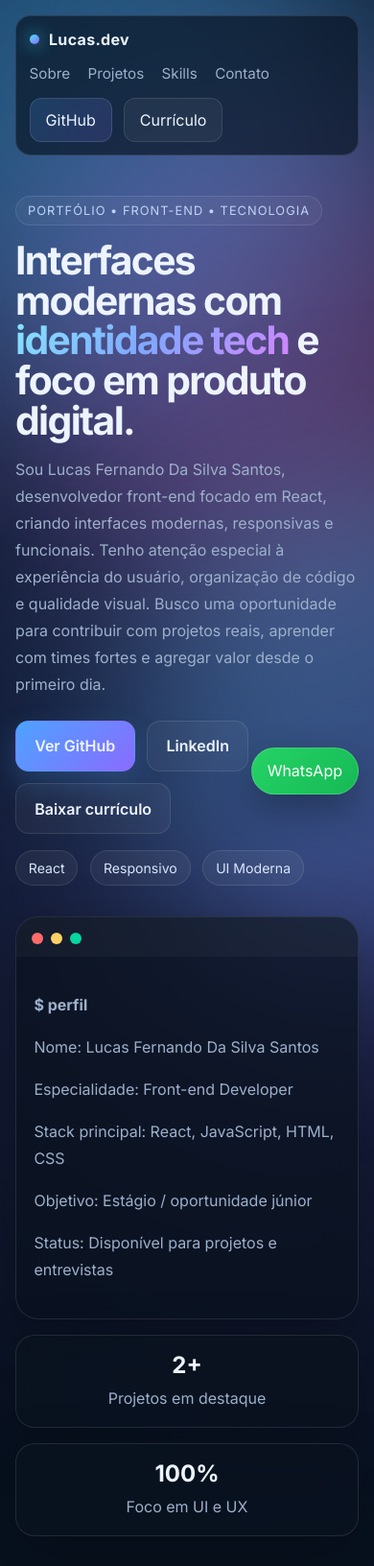
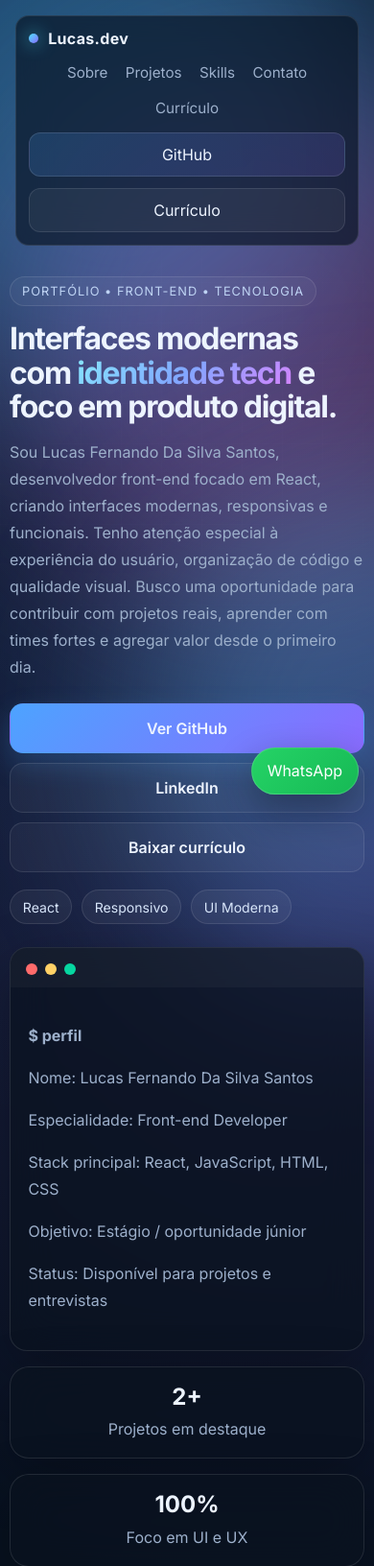
Before and after one commit to lucas173939/Portfolio-lucasdev, a plain HTML site: page index.html in a window 390 px wide. Shown: the top 1632 px of the page at 96% size. Drawn offline with Linux system fonts and the light colour scheme.

Commit message:
Add files via upload

```diff
--- a/index.html
+++ b/index.html
@@ -27,6 +27,7 @@
       <a href="#projetos">Projetos</a>
       <a href="#skills">Skills</a>
       <a href="#contato">Contato</a>
+      <a href="#curriculo">Currículo</a>
     </nav>
 
     <div class="top-actions">
@@ -53,7 +54,7 @@
         <div class="hero-actions">
           <a class="btn primary" href="https://github.com/lucas173939" target="_blank" rel="noreferrer">Ver GitHub</a>
           <a class="btn secondary" href="https://www.linkedin.com/in/lucasfernandossantos" target="_blank" rel="noreferrer">LinkedIn</a>
-          <a class="btn secondary" href="curriculo-lucas-fernando.pdf" download>Baixar currículo</a>
+          <a class="btn secondary" href="LucasFernando.Curriculo" download>Baixar currículo</a>
         </div>
 
         <div class="badges">
@@ -179,8 +180,18 @@
         <span>Consumo de APIs</span>
         <span>Responsividade</span>
       </div>
-    </section>
-
+    id="curriculo" class="section container reveal">
+  <div class="section-heading">
+    <span class="section-tag">Currículo</span>
+    <h2>Visualização do meu currículo</h2>
+  </div>
+  <div class="resume-box">
+    <iframe
+      src="curriculo-lucas-fernando.pdf"
+      title="Currículo Lucas Fernando Santos"
+      class="resume-frame"
+    ></iframe>
+  </div>
     <section id="contato" class="section container reveal">
       <div class="contact-card">
         <div>
--- a/styles.css
+++ b/styles.css
@@ -58,3 +58,113 @@ a{color:inherit;text-decoration:none}
 @keyframes whatsappPulse{0%{box-shadow:0 0 0 0 rgba(37,211,102,.45),0 16px 38px rgba(15,23,42,.45)}70%{box-shadow:0 0 0 16px rgba(37,211,102,0),0 16px 38px rgba(15,23,42,.45)}100%{box-shadow:0 0 0 0 rgba(37,211,102,0),0 16px 38px rgba(15,23,42,.45)}}
 @media (max-width:960px){.hero,.cards-3,.cards-2,.contact-card{grid-template-columns:1fr}.topbar{flex-wrap:wrap}.nav{width:100%;overflow-x:auto}}
 @media (max-width:640px){.topbar{padding:.85rem;border-radius:16px}.hero{padding-top:2.6rem}.hero-copy h1{font-size:2.55rem}.stats{grid-template-columns:1fr}.top-actions{width:100%;justify-content:flex-start;flex-wrap:wrap}.whatsapp-button{right:16px;bottom:16px;padding:.85rem 1rem}}
+
+@media (max-width: 1024px) {
+  .hero {
+    grid-template-columns: 1fr;
+    gap: 1.5rem;
+    padding-top: 2rem;
+  }
+
+  .cards-3 {
+    grid-template-columns: 1fr 1fr;
+  }
+
+  .cards-2,
+  .contact-card {
+    grid-template-columns: 1fr;
+  }
+
+  .topbar {
+    flex-wrap: wrap;
+    gap: 1rem;
+  }
+
+  .nav {
+    width: 100%;
+    justify-content: center;
+    flex-wrap: wrap;
+  }
+
+  .top-actions {
+    width: 100%;
+    justify-content: center;
+    flex-wrap: wrap;
+  }
+}
+
+@media (max-width: 768px) {
+  .container {
+    width: min(100% - 1.25rem, 1120px);
+  }
+
+  .hero-copy h1 {
+    font-size: 2.4rem;
+    line-height: 1.1;
+  }
+
+  .hero-text {
+    font-size: 1rem;
+  }
+
+  .cards-3,
+  .cards-2 {
+    grid-template-columns: 1fr;
+  }
+
+  .contact-card {
+    grid-template-columns: 1fr;
+  }
+
+  .hero-actions,
+  .contact-actions,
+  .badges,
+  .skills,
+  .stack {
+    gap: 0.6rem;
+  }
+
+  .btn,
+  .top-btn {
+    width: 100%;
+    justify-content: center;
+  }
+
+  .whatsapp-button {
+    right: 16px;
+    bottom: 16px;
+    padding: 0.85rem 1rem;
+  }
+}
+
+@media (max-width: 480px) {
+  .topbar {
+    padding: 0.8rem;
+    border-radius: 14px;
+  }
+
+  .hero {
+    min-height: auto;
+    padding: 2rem 0 2rem;
+  }
+
+  .hero-copy h1 {
+    font-size: 2rem;
+  }
+
+  .section-heading h2,
+  .contact-card h2 {
+    font-size: 1.6rem;
+  }
+
+  .glass-card,
+  .project-card,
+  .contact-card,
+  .terminal {
+    border-radius: 18px;
+  }
+
+  .whatsapp-button span {
+    display: none;
+  }
+}
```
